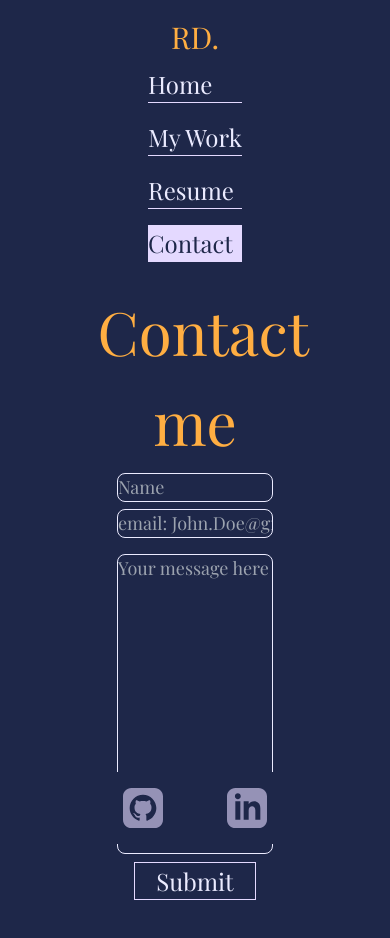
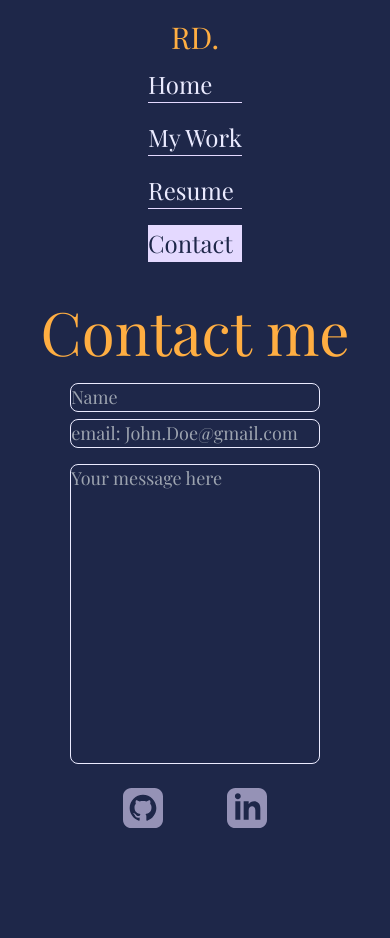
Before and after one commit to ReeceDevenney/Reece-Devenney-Portfolio, a React (Create React App) app: page / in a window 390 px wide. Both pictures are taken after a click on the item "Contact". Shown: the top 938 px of the page. After the commit the page ends 890 px from the top, so only its background shows below. Built offline with nearby package versions, Linux system fonts and the light colour scheme.

Commit message:
updated mobile resizing for contact page

```diff
--- a/src/index.css
+++ b/src/index.css
@@ -325,6 +325,10 @@
     justify-content: center;
     margin: auto;
   }
+
+  #contact {
+    width: 80%;
+  }
 }
 
 @media screen and (max-width: 480px) {
@@ -348,4 +352,8 @@
     margin: auto;
     width: auto;
   }
+
+  #contact {
+    width: 80%;
+  }
 }
```
